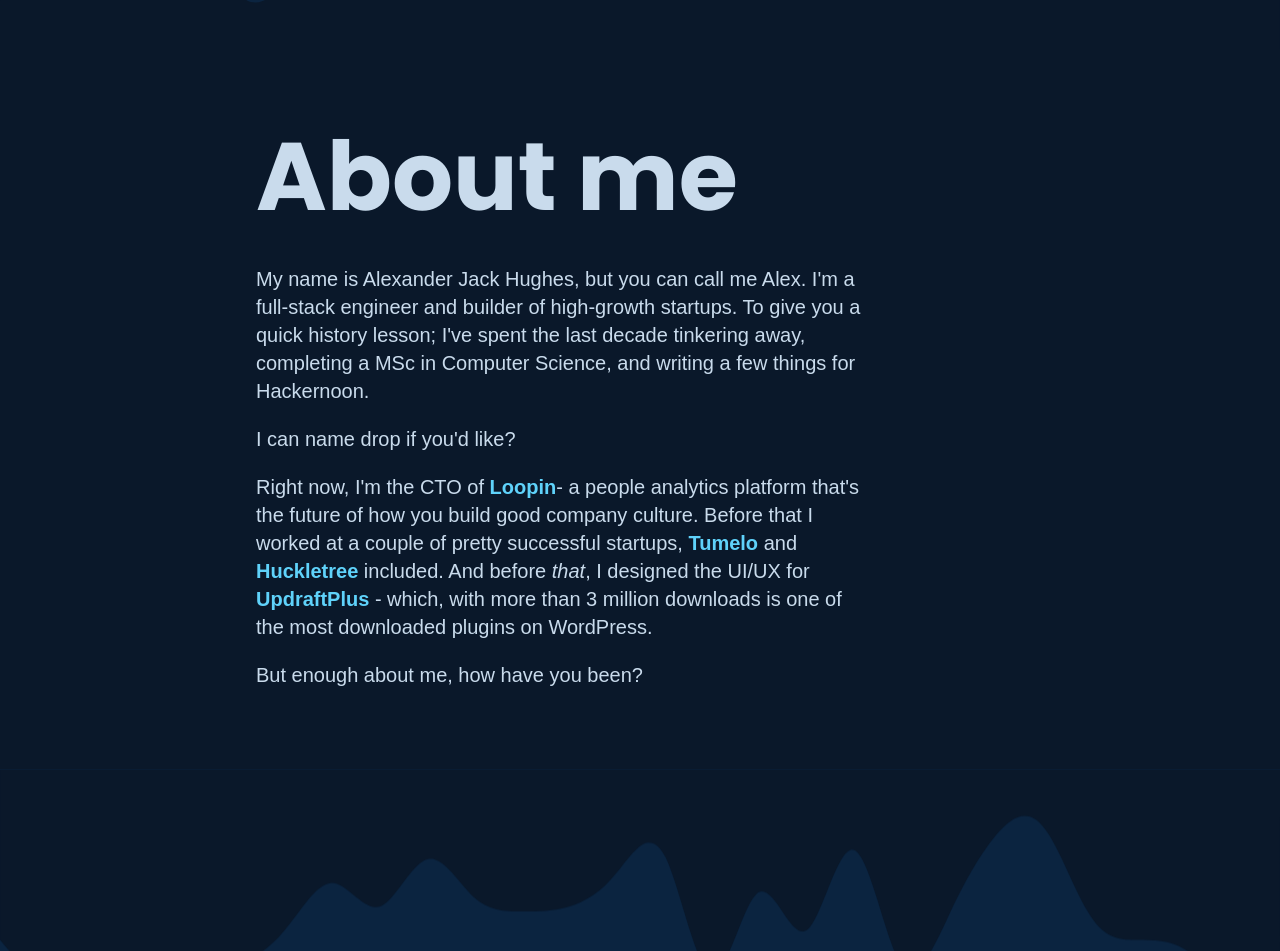
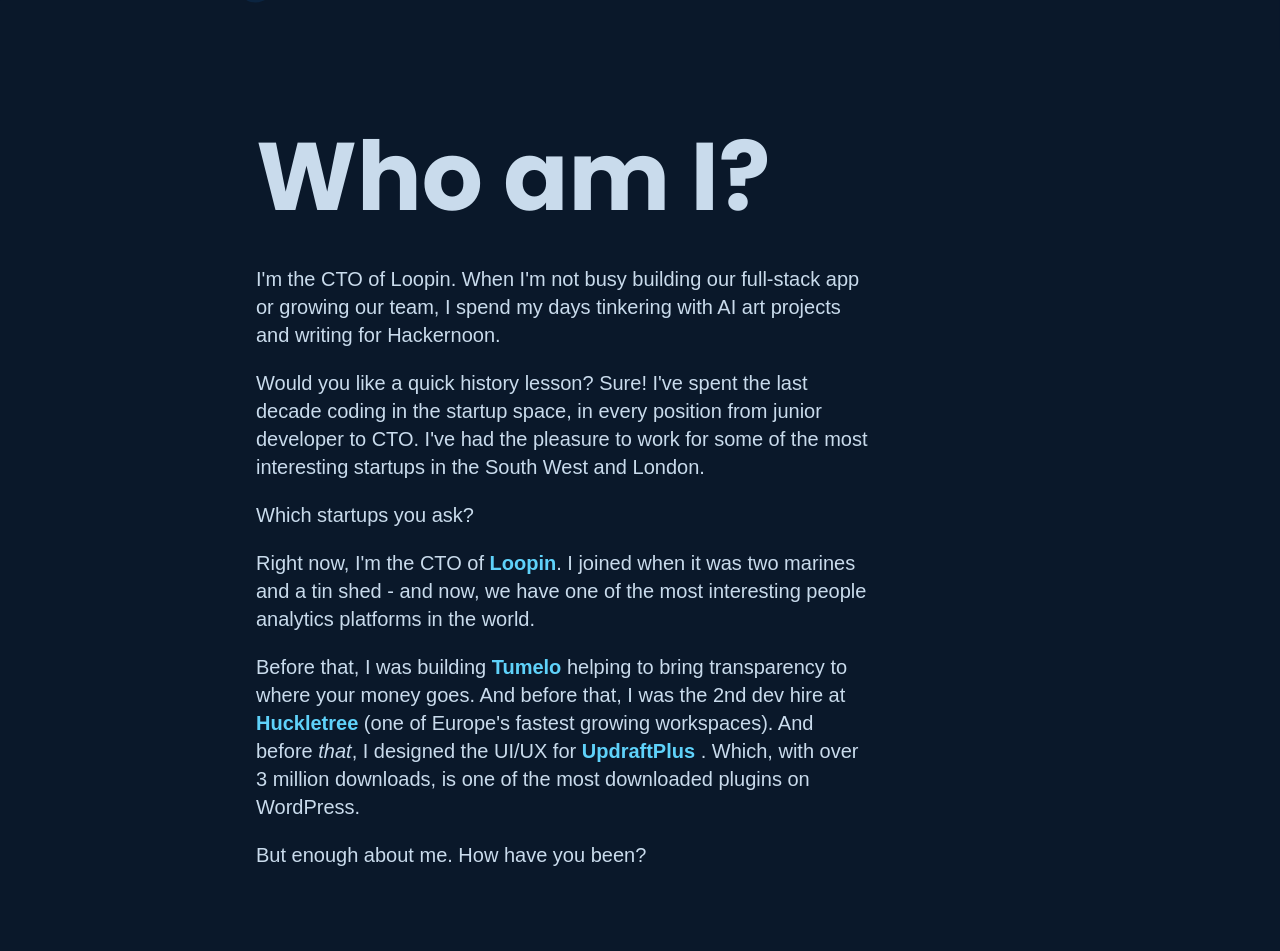
Before and after one commit to alexjackhughes/alexhughesportfolio, a Next.js app: page / in a window 1280 px wide. Shown: the part 901-1852 px from the top of the page. Built offline with nearby package versions, Linux system fonts and the light colour scheme; a web font is replaced by a local one.

Commit message:
Improve copy

```diff
--- a/components/home-about.tsx
+++ b/components/home-about.tsx
@@ -6,44 +6,50 @@
       <div className="bg-sky-800 py-20">
         <Container>
           <h1 className="text-5xl md:text-7xl lg:text-8xl font-bold md:leading-none text-center md:text-left text-sky-100 mb-10">
-            About me
+            Who am I?
           </h1>
           <div className=" lg:w-4/5">
             <p className="text-sky-100 text-xl mb-5">
-              My name is Alexander Jack Hughes, but you can call me Alex. I'm a
-              full-stack engineer and builder of high-growth startups. To give
-              you a quick history lesson; I've spent the last decade tinkering
-              away, completing a MSc in Computer Science, and writing a few
-              things for Hackernoon.
+              I'm the CTO of Loopin. When I'm not busy building our full-stack
+              app or growing our team, I spend my days tinkering with AI art
+              projects and writing for Hackernoon.
             </p>
             <p className="text-sky-100 text-xl mb-5">
-              I can name drop if you'd like?
+              Would you like a quick history lesson? Sure! I've spent the last
+              decade coding in the startup space, in every position from junior
+              developer to CTO. I've had the pleasure to work for some of the
+              most interesting startups in the South West and London.
             </p>
+            <p className="text-sky-100 text-xl mb-5">Which startups you ask?</p>
             <p className="text-sky-100 text-xl mb-5">
               Right now, I'm the CTO of{" "}
               <Link href="https://letsloopin.com">
                 <a>Loopin</a>
               </Link>
-              - a people analytics platform that's the future of how you build
-              good company culture. Before that I worked at a couple of pretty
-              successful startups,{" "}
+              . I joined when it was two marines and a tin shed - and now, we
+              have one of the most interesting people analytics platforms in the
+              world.
+            </p>
+            <p className="text-sky-100 text-xl mb-5">
+              Before that, I was building{" "}
               <Link href="https://tumelo.com">
                 <a>Tumelo</a>
               </Link>{" "}
-              and{" "}
+              helping to bring transparency to where your money goes. And before
+              that, I was the 2nd dev hire at{" "}
               <Link href="https://www.huckletree.com">
                 <a>Huckletree</a>
               </Link>{" "}
-              included. And before <span className="italic">that</span>, I
-              designed the UI/UX for{" "}
+              (one of Europe's fastest growing workspaces). And before{" "}
+              <span className="italic">that</span>, I designed the UI/UX for{" "}
               <Link href="https://wordpress.org/plugins/updraftplus/">
                 <a>UpdraftPlus</a>
               </Link>{" "}
-              - which, with more than 3 million downloads is one of the most
+              . Which, with over 3 million downloads, is one of the most
               downloaded plugins on WordPress.
             </p>
-            <p className="text-sky-100 text-xl">
-              But enough about me, how have you been?
+            <p className="text-sky-100 text-xl mb-5">
+              But enough about me. How have you been?
             </p>
           </div>
         </Container>
--- a/components/home-splash.tsx
+++ b/components/home-splash.tsx
@@ -1,4 +1,16 @@
 const HomeSplash: React.FC = () => {
+  // Hey you! Yes you, reading this - feel free to submit a PR with other ideas! 🙏
+  const phrases = [
+    "all round great guy",
+    "king of the north",
+    "builder of high-growth startups",
+    "passionate about startups",
+    "Typescript Connoisseur",
+    "dabbler in the dark arts",
+    "wannabe AI artist",
+    "React whisperer",
+  ];
+
   return (
     <div className="h-full w-screen flex flex-col bg-sky-600 justify-between">
       <div className="my-32 md:mt-64 container mx-auto px-5 xl:px-64">
@@ -6,7 +18,10 @@
           Hi, I'm <span className="skittles">Alex</span>.
         </h1>
         <div className="poppins text-sky-100 text-center md:text-left mt-6 text-xl">
-          <p className="mb-1">CTO of Loopin and king of the north</p>
+          <p className="mb-1">
+            CTO of Loopin and{" "}
+            {phrases[Math.floor(Math.random() * phrases.length)]}
+          </p>
         </div>
       </div>
       <img src="/waves/home.svg" className="w-screen" />
```
